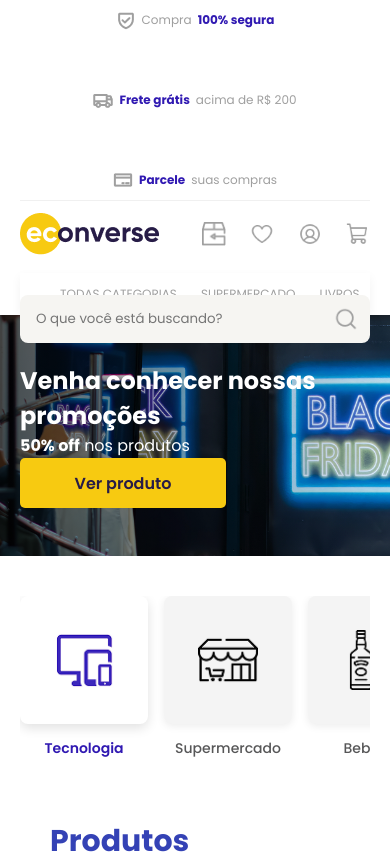
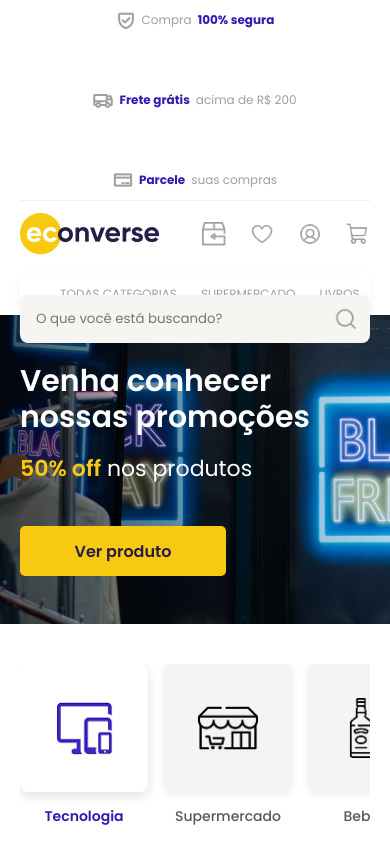
Before and after one commit to BORGES-GRU/Teste-Vaga-FrontEnd, a React (Vite) app in the folder vaga-econverse/: page / in a window 390 px wide. Shown: the top 854 px of the page. Built offline with nearby package versions, Linux system fonts and the light colour scheme; no server answers.

Commit message:
fix: corrige classes BEM e ordem do media query

```diff
--- a/vaga-econverse/src/components/Banner.scss
+++ b/vaga-econverse/src/components/Banner.scss
@@ -7,20 +7,6 @@
   background:
     linear-gradient(90deg, rgba(0, 0, 0, 0.6) 0%, rgba(0, 0, 0, 0.2) 50%, rgba(0, 0, 0, 0) 100%),
     url('../assets/banner.png') center / cover no-repeat;
-
-
-    @media (max-width: $mobile) {
-    height: auto;
-    padding: 48px 20px;
-
-    &__title {
-      font-size: 30px;
-    }
-
-    &__subtitle {
-      font-size: 22px;
-    }
-  }
 
   &__content {
     max-width: 1280px;
@@ -40,6 +26,7 @@
     font-size: 32px;
 
     strong {
+      font-weight: 600;
       color: $color-yellow;
     }
   }
@@ -53,7 +40,22 @@
     border-radius: 5px;
     background: $color-yellow;
     color: $color-dark;
+    font-size: 16px;
     font-weight: 600;
     text-decoration: none;
   }
+
+  @media (max-width: $mobile) {
+    height: auto;
+    padding: 48px 0;
+
+    &__title {
+      font-size: 30px;
+      line-height: 36px;
+    }
+
+    &__subtitle {
+      font-size: 22px;
+    }
+  }
 }
--- a/vaga-econverse/src/components/Banner.tsx
+++ b/vaga-econverse/src/components/Banner.tsx
@@ -3,9 +3,9 @@ import './Banner.scss'
 function Banner() {
     return (
         <section className="banner">
-            <div className="banner_content">
-                <h1 className="banner_title">Venha conhecer nossas promoções</h1>
-                <p className="banner_subtitle">
+            <div className="banner__content">
+                <h1 className="banner__title">Venha conhecer nossas promoções</h1>
+                <p className="banner__subtitle">
                     <strong>50% off</strong> nos produtos
                 </p>
                 <a href="#produtos" className="banner__button">
```
